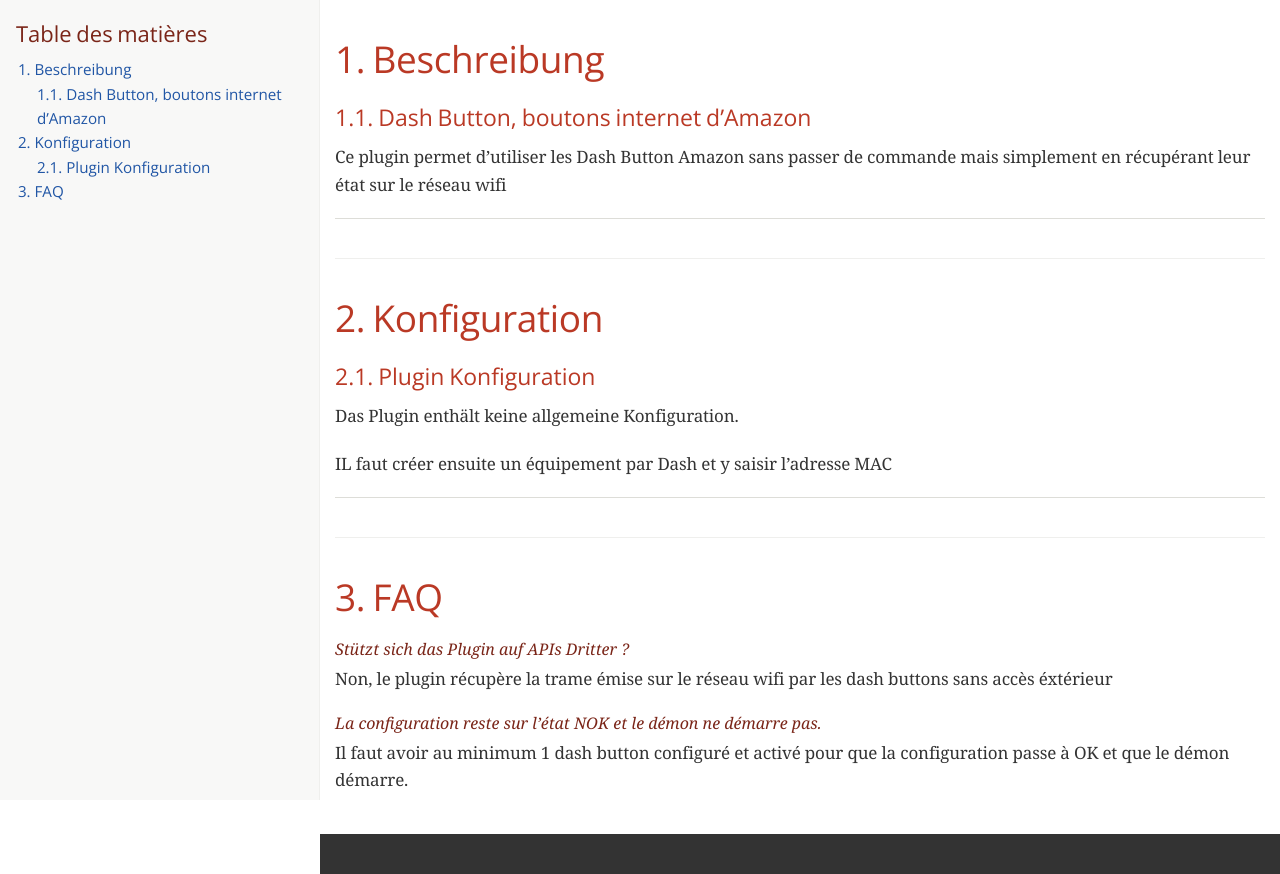
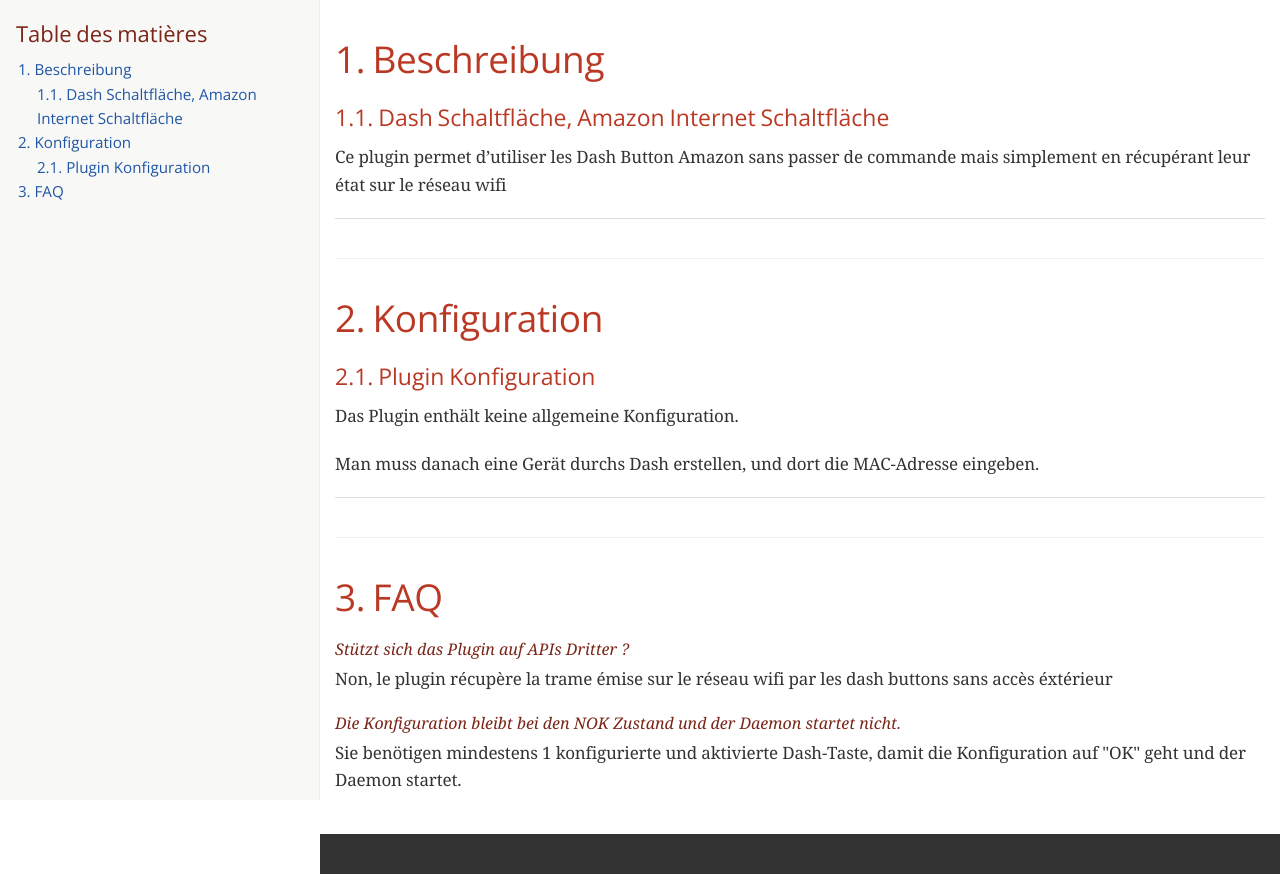
Before and after one commit to lunarok/jeedom_dashbutton, a plain HTML site: page doc/de_DE/index.html in a window 1280 px wide. Drawn offline with nearby package versions, Linux system fonts and the light colour scheme; a web font is replaced by a local one.

Commit message:
[ROBOT] Action all

```diff
--- a/doc/de_DE/index.html
+++ b/doc/de_DE/index.html
@@ -417,7 +417,7 @@
 <ul class="sectlevel1">
 <li><a href="#_beschreibung">1. Beschreibung</a>
 <ul class="sectlevel3">
-<li><a href="#_dash_button_boutons_internet_d_amazon">1.1. Dash Button, boutons internet d&#8217;Amazon</a></li>
+<li><a href="#_dash_schaltfläche_amazon_internet_schaltfläche">1.1. Dash Schaltfläche, Amazon Internet Schaltfläche</a></li>
 </ul>
 </li>
 <li><a href="#_konfiguration">2. Konfiguration</a>
@@ -434,7 +434,7 @@
 <h2 id="_beschreibung">1. Beschreibung</h2>
 <div class="sectionbody">
 <div class="sect3">
-<h4 id="_dash_button_boutons_internet_d_amazon">1.1. Dash Button, boutons internet d&#8217;Amazon</h4>
+<h4 id="_dash_schaltfläche_amazon_internet_schaltfläche">1.1. Dash Schaltfläche, Amazon Internet Schaltfläche</h4>
 <div class="paragraph">
 <p>Ce plugin permet d&#8217;utiliser les Dash Button Amazon sans passer de commande mais simplement en récupérant leur état sur le réseau wifi</p>
 </div>
@@ -451,7 +451,7 @@
 <p>Das Plugin enthält keine allgemeine Konfiguration.</p>
 </div>
 <div class="paragraph">
-<p>IL faut créer ensuite un équipement par Dash et y saisir l&#8217;adresse MAC</p>
+<p>Man muss danach eine Gerät durchs Dash erstellen, und dort die MAC-Adresse eingeben.</p>
 </div>
 <hr>
 </div>
@@ -468,9 +468,9 @@
 </div>
 </div>
 <div class="openblock panel">
-<div class="title">La configuration reste sur l&#8217;état NOK et le démon ne démarre pas.</div><div class="content">
+<div class="title">Die Konfiguration bleibt bei den NOK Zustand und der Daemon startet nicht.</div><div class="content">
 <div class="paragraph">
-<p>Il faut avoir au minimum 1 dash button configuré et activé pour que la configuration passe à OK et que le démon démarre.</p>
+<p>Sie benötigen mindestens 1 konfigurierte und aktivierte Dash-Taste, damit die Konfiguration auf "OK" geht und der Daemon startet.</p>
 </div>
 </div>
 </div>
```
Also changed, not shown: 3 other files.
